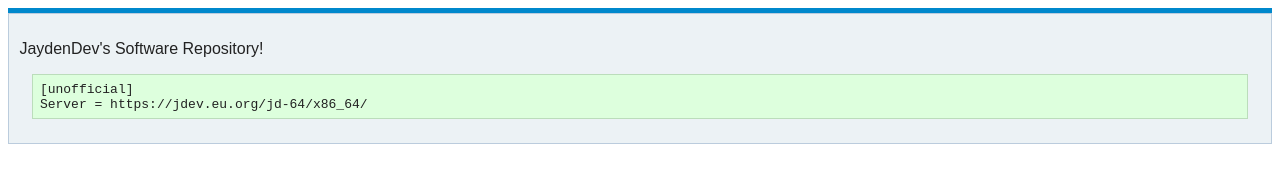
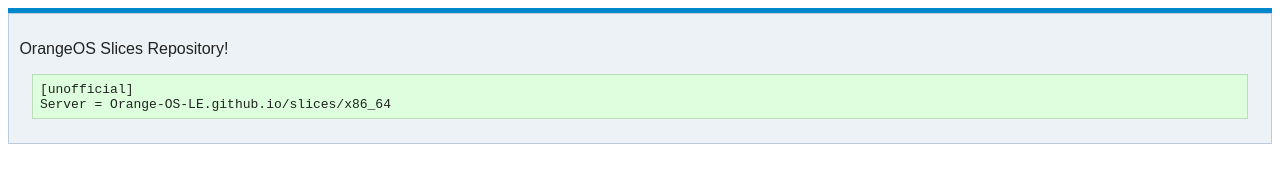
Before and after one commit to Orange-OS-LE/Slices, a plain HTML site: page index.html in a window 1280 px wide. Shown: the top 169 px of the page. Drawn offline with Linux system fonts and the light colour scheme.

Commit message:
chore: orange-ifying...

```diff
--- a/index.html
+++ b/index.html
@@ -5,9 +5,9 @@
     <link rel="stylesheet" type="text/css" href="archrepo.css" />
 </head><body>
     <div class="box">
-      <p>JaydenDev's Software Repository!</p>
+      <p>OrangeOS Slices Repository!</p>
       <pre>[unofficial]
-Server = https://jdev.eu.org/jd-64/x86_64/</pre>
+Server = Orange-OS-LE.github.io/slices/x86_64</pre>
 
     </div>
     <!--
@@ -15,13 +15,13 @@ Server = https://jdev.eu.org/jd-64/x86_64/</pre>
 ==== unofficial ====
 
 * '''Maintainer:''' [http://example.com/ Who you are]
-* '''Description:''' JaydenDev's Software Repository!
-* '''Upstream page:''' https://jdev.eu.org/jd-64/x86_64/
+* '''Description:''' OrangeOS Slices Repository!
+* '''Upstream page:''' Orange-OS-LE.github.io/slices/x86_64
 * '''Key-ID:''' None
 
 {{bc|<nowiki>
 [unofficial]
-Server = https://jdev.eu.org/jd-64/x86_64/
+Server = Orange-OS-LE.github.io/slices/x86_64
 </nowiki>}}
 
     -->
```
